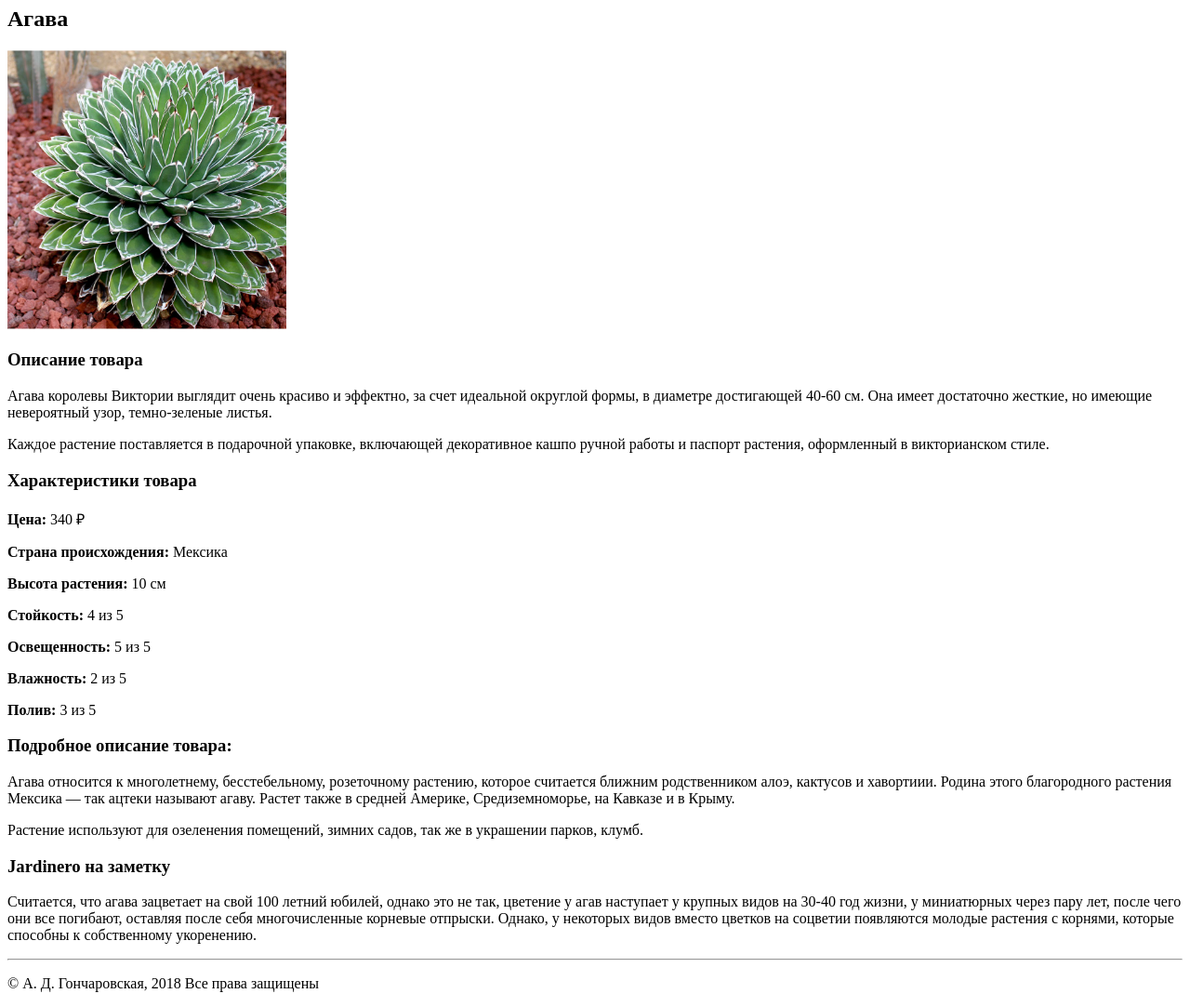
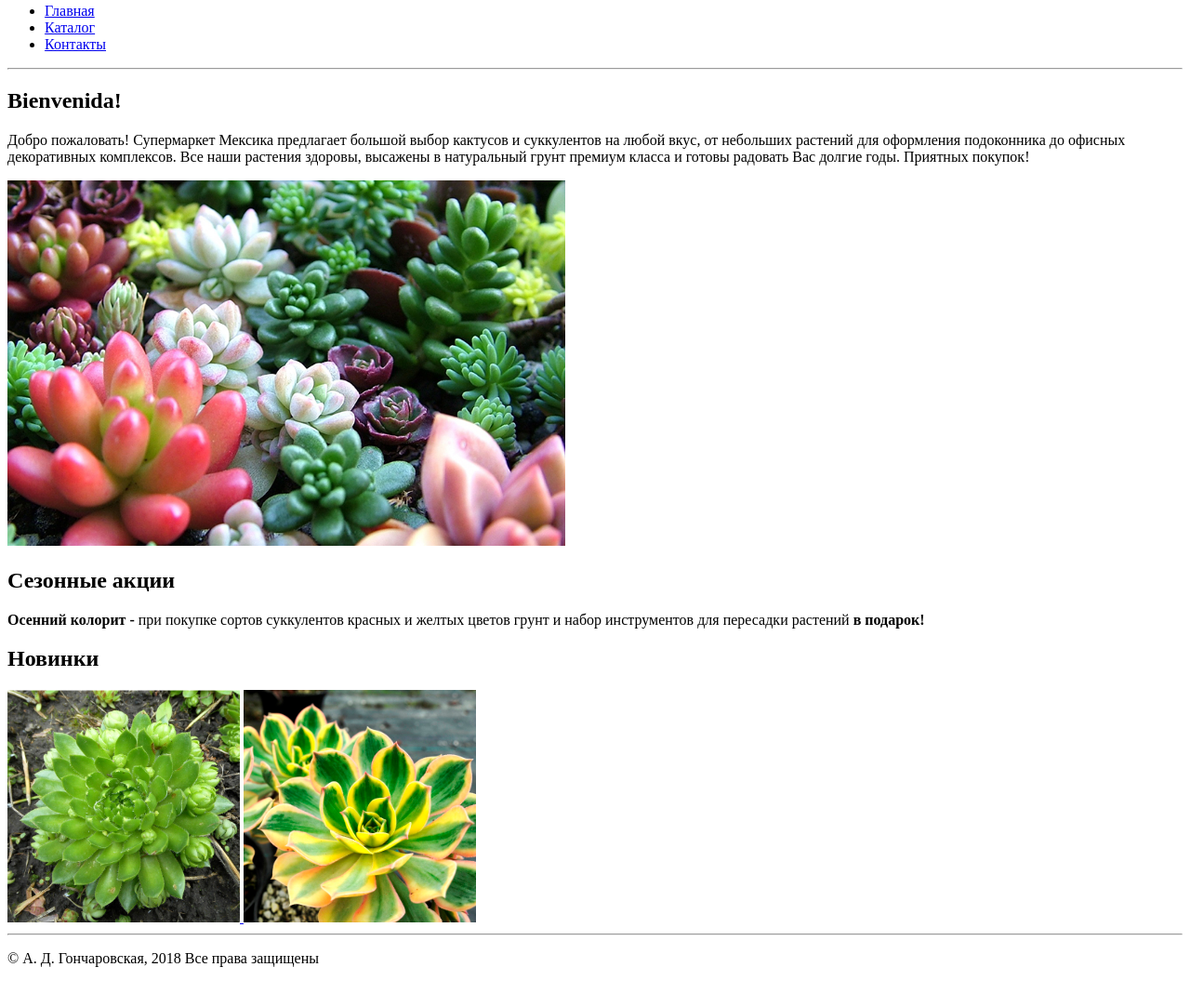
Before and after one commit to agoncharovskaya/workspace_goncharovskaya, a plain HTML site: page index.html in a window 1280 px wide. Shown: the part 95-1178 px from the top of the page at 93% size. After the commit the page ends 1151 px from the top, so only its background shows below. Drawn offline with Linux system fonts and the light colour scheme.

Commit message:
Index and contacts have been redesign.

```diff
--- a/index.html
+++ b/index.html
@@ -7,39 +7,31 @@
 <body>
 	<h1>Мексика - супермаркет роз пустыни</h1>
 	<hr>
-	<h2>Агава</h2>
-	<img src="img/agava.png">
-	<h3>Описание товара</h3>
-	<p>Агава королевы Виктории выглядит очень красиво и эффектно, за счет
-	идеальной округлой формы, в диаметре достигающей 40-60 см. Она имеет
-	достаточно жесткие, но имеющие невероятный узор, темно-зеленые листья.
+	<ul>
+		<li><a href="index.html">Главная<a/></li>
+		<li><a href="catalog.html">Каталог<a/></li>
+		<li><a href="contacts.html">Контакты<a/></li>
+	</ul>
+	<hr>
+	<h2>Bienvenida!</h2>
+	<p> Добро пожаловать! Супермаркет Мексика предлагает большой выбор кактусов
+	и суккулентов на любой вкус, от небольших растений для оформления
+	подоконника до офисных декоративных комплексов. Все наши растения здоровы,
+	высажены в натуральный грунт премиум класса и готовы радовать Вас долгие
+	годы. Приятных покупок!
 	</p>
-	<p>Каждое растение поставляется в подарочной упаковке, включающей
-	декоративное кашпо ручной работы и паспорт растения, оформленный в
-	викторианском стиле.</p>
-	<h3>Характеристики товара</h3>
-	<p><b>Цена:</b> 340 &#8381;</p>
-	<p><b>Страна происхождения:</b> Мексика</p>
-	<p><b>Высота растения:</b> 10 см</p>
-	<p><b>Стойкость:</b> 4 из 5</p>
-	<p><b>Освещенность:</b> 5 из 5</p>
-	<p><b>Влажность:</b> 2 из 5</p>
-	<p><b>Полив:</b> 3 из 5</p>
-	<h3>Подробное описание товара:</h3>
-	<p>Агава относится к многолетнему, бесстебельному, розеточному  растению,
-	которое считается ближним родственником алоэ, кактусов и хавортиии. Родина
-	этого благородного растения Мексика — так ацтеки называют агаву. Растет
-	также в средней Америке, Средиземноморье, на Кавказе и в Крыму.</p>
-	<p>Растение используют для озеленения помещений, зимних садов, так же в
-	украшении парков, клумб.</p>
-	<h3>Jardinero на заметку</h3>
-	<p>Считается, что агава зацветает на свой 100 летний юбилей, однако это
-	не так, цветение у агав наступает у крупных видов на 30-40 год жизни, у
-	миниатюрных через пару лет, после чего они все погибают, оставляя после
-	себя многочисленные корневые отпрыски. Однако, у некоторых видов вместо
-	цветков на соцветии появляются молодые растения с корнями, которые способны
-	к собственному укоренению.
+	<img src="img/caramel.jpg" width="600px" title="Декоративная композиция &quot;Карамель&quot;" alt="Фотография одной из наших декоративных композиций">
+	<h2>Сезонные акции</h2>
+	<p><b>Осенний колорит -</b> при покупке сортов суккулентов красных и желтых
+	цветов грунт и набор инструментов для пересадки растений <b>в подарок!</b>
 	</p>
+	<h2>Новинки</h2>
+	<a href="molodilo.html">
+		<img src="img/molodilo_small.jpg" title="Молодило" alt="Фотография молодила">
+	</a>
+	<a href="eonium.html">
+		<img src="img/eonium_small.jpg" title="Эониум" alt="Фотография эониума">
+	</a>
 	<hr>
 	<p>&copy; А. Д. Гончаровская, 2018 Все права защищены</p>
 </body>
```
Also changed, not shown: contacts.html (+4 -2 lines), img/caramel.jpg (added).
